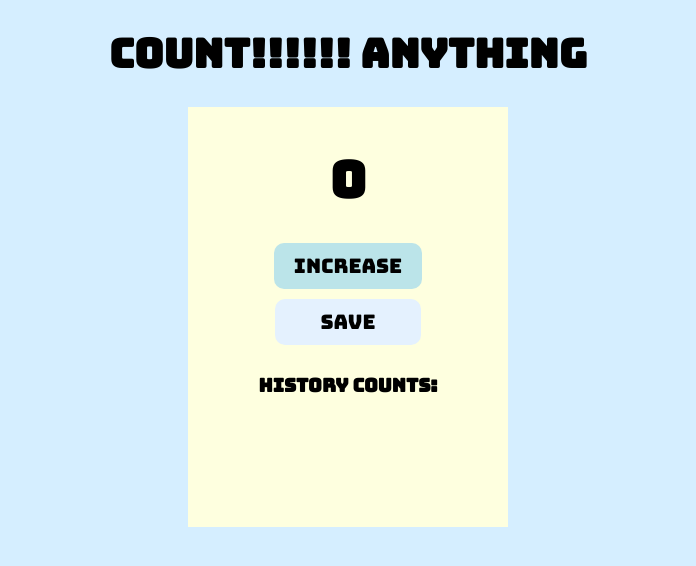
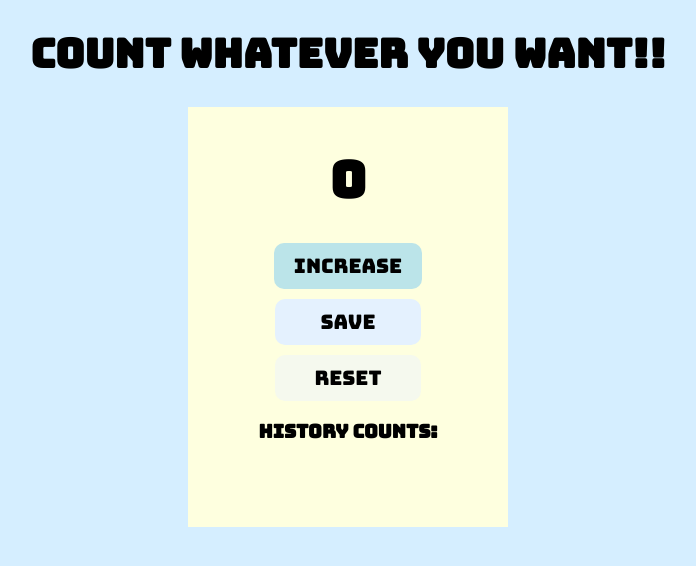
Before and after one commit to v1c999/count-machine, a plain HTML site: page index.html in a window 1280 px wide. Shown: the whole page, without its empty margins (292-988 px from the left). Drawn offline with Linux system fonts and the light colour scheme.

Commit message:
add reset

```diff
--- a/index.html
+++ b/index.html
@@ -12,7 +12,7 @@
         <link href="https://fonts.googleapis.com/css2?family=Bungee&display=swap" rel="stylesheet">
     </head>
     <body>
-        <h1 class="title">count!!!!!! ANYTHING</h1>
+        <h1 class="title">COUNT WHATEVER YOU WANT!!</h1>
         <div class="box">
             <h3 id="count-el" class="count">0</h3>
             <div>
@@ -21,6 +21,9 @@
             <div>
                 <button id="save" class="button-save" onclick="save()">save</button>
             </div>
+            <div>
+                <button id="reset" class="button-reset" onclick="reset()">reset</button>
+            </div>
             <h3 id="save-el" class="history">history counts: </h3>
         </div>
         <script src="main.js"></script>
--- a/main.js
+++ b/main.js
@@ -13,3 +13,7 @@ function save() {
     countEl.innerText = 0
     count = 0
 }
+
+function reset() {
+    saveEl.innerText= 'history counts:';
+}
--- a/style.css
+++ b/style.css
@@ -43,6 +43,16 @@ body {
     background-color:#e4f1fe;
 }
 
+.button-reset {
+    font-size: 20px;
+    background-color:#f5f9ee;
+    border: none;
+    font-family: "Bungee", sans-serif;
+    padding: 10px 39px;
+    border-radius: 10px;
+    margin-buttom: 10px;
+}
+
 .count {
     font-family: "Bungee", sans-serif;
     font-size: 50px;
```
